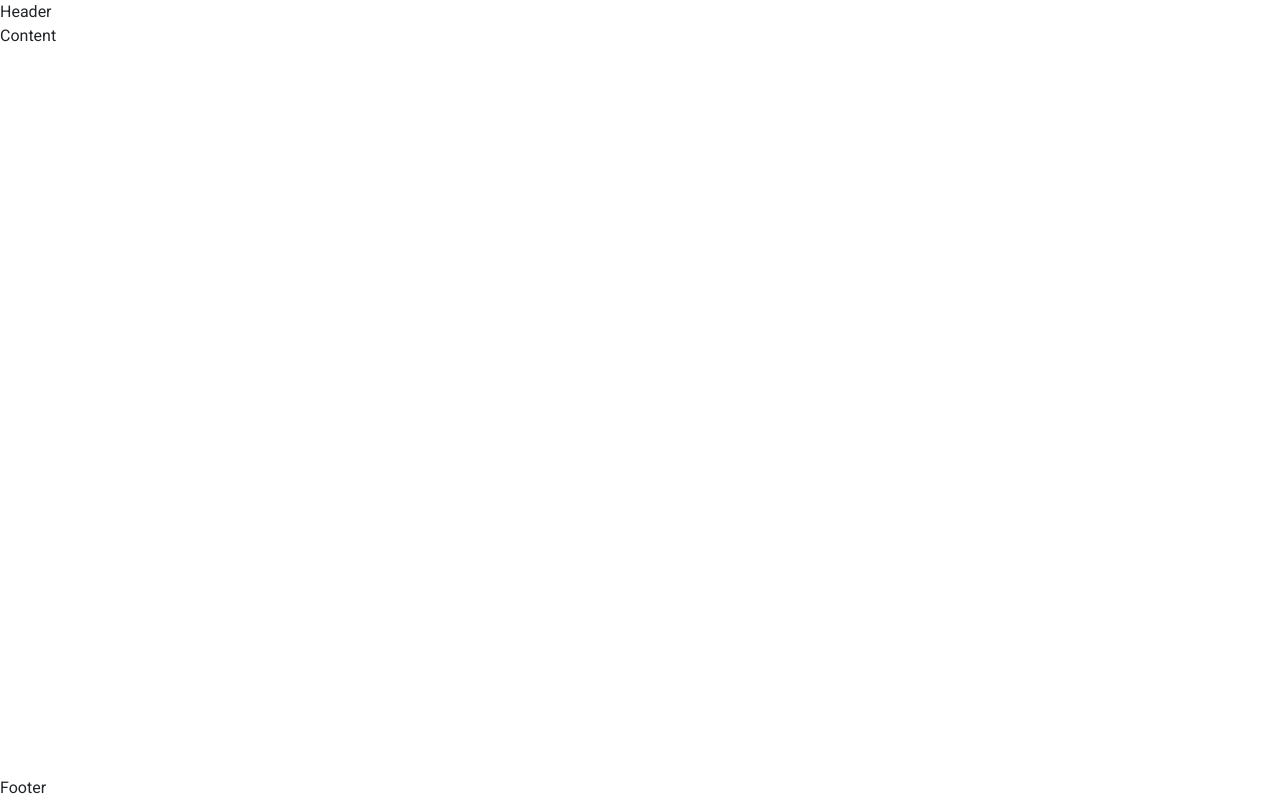
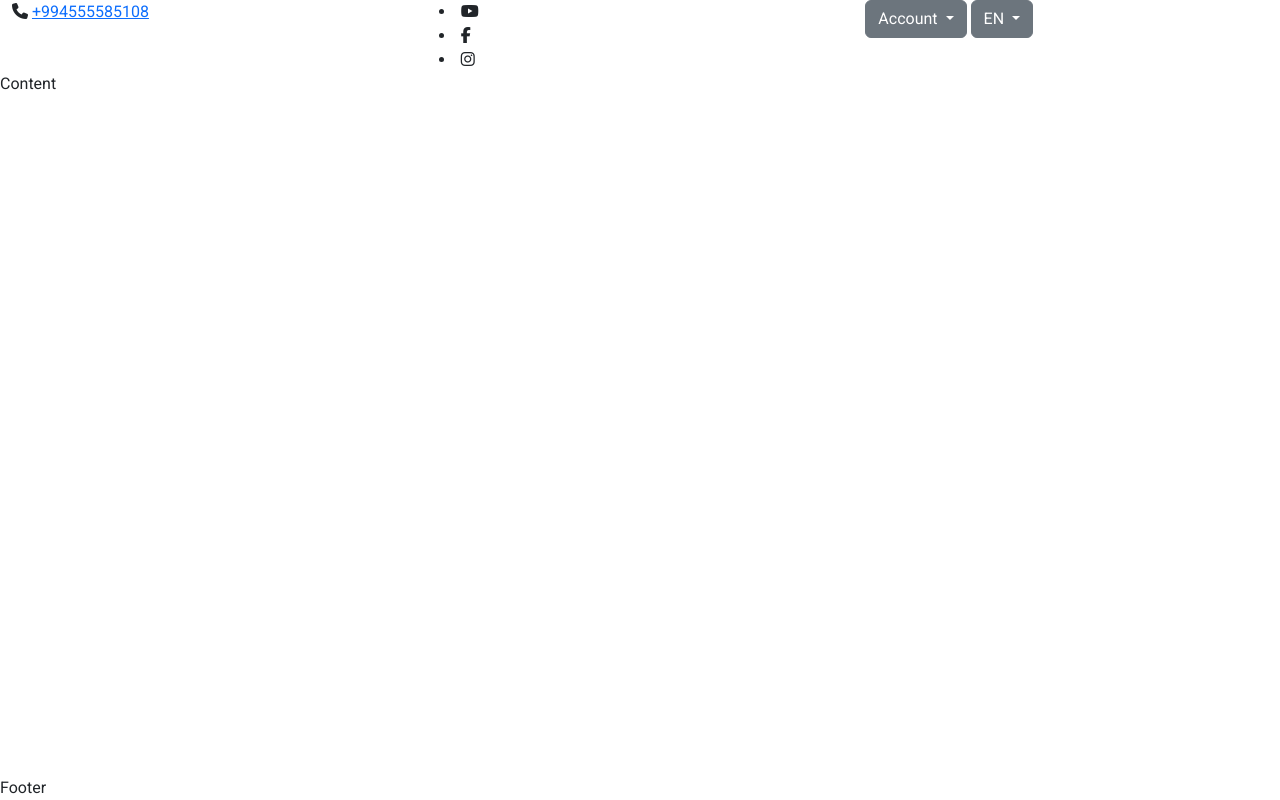
Before and after one commit to Mammadvasiyev/Website-of-Online-Store-in-Bootstrap-5, a plain HTML site: page index.html in a window 1280 px wide. Drawn offline with nearby package versions, Linux system fonts and the light colour scheme.

Commit message:
header - add btn group and dropdown

```diff
--- a/index.html
+++ b/index.html
@@ -14,11 +14,77 @@
       rel="stylesheet"
       href="https://cdn.jsdelivr.net/npm/bootstrap@5.3.6/dist/css/bootstrap.min.css"
     />
+    <link
+      rel="stylesheet"
+      href="https://cdnjs.cloudflare.com/ajax/libs/font-awesome/6.7.2/css/all.min.css"
+    />
     <link rel="stylesheet" href="assets/css/main.css" />
   </head>
   <body>
     <div class="wrapper">
-      <header class="header">Header</header>
+      <header class="header">
+        <div class="header-top">
+          <div class="container-fluid">
+            <div class="row">
+              <div class="col-md-4">
+                <div class="header-top-phone">
+                  <i class="fa-solid fa-phone"></i>
+                  <a href="tel:+994555585108">+994555585108</a>
+                </div>
+              </div>
+              <div class="col-md-4">
+                <div class="ul social-icons">
+                  <li><a href="#"></a><i class="fa-brands fa-youtube"></i></li>
+                  <li>
+                    <a href="#"></a><i class="fa-brands fa-facebook-f"></i>
+                  </li>
+                  <li>
+                    <a href="#"></a><i class="fa-brands fa-instagram"></i>
+                  </li>
+                </div>
+              </div>
+              <div class="col-md-4">
+                <div class="btn-group">
+                  <div class="dropdown">
+                    <button
+                      class="btn btn-secondary dropdown-toggle"
+                      type="button"
+                      data-bs-toggle="dropdown"
+                      aria-expanded="false"
+                    >
+                      Account
+                    </button>
+                    <ul class="dropdown-menu">
+                      <li><a class="dropdown-item" href="#">Sign In</a></li>
+                      <li>
+                        <a class="dropdown-item" href="#">Sign Up</a>
+                      </li>
+                    </ul>
+                  </div>
+                </div>
+                <div class="btn-group">
+                  <div class="dropdown">
+                    <button
+                      class="btn btn-secondary dropdown-toggle"
+                      type="button"
+                      data-bs-toggle="dropdown"
+                      aria-expanded="false"
+                    >
+                      EN
+                    </button>
+                    <ul class="dropdown-menu">
+                      <li><a class="dropdown-item" href="#">RU</a></li>
+                      <li>
+                        <a class="dropdown-item" href="#">AZ</a>
+                      </li>
+                    </ul>
+                  </div>
+                </div>
+              </div>
+            </div>
+          </div>
+        </div>
+      </header>
       <main class="main">Content</main>
       <footer class="footer">Footer</footer>
     </div>
```
